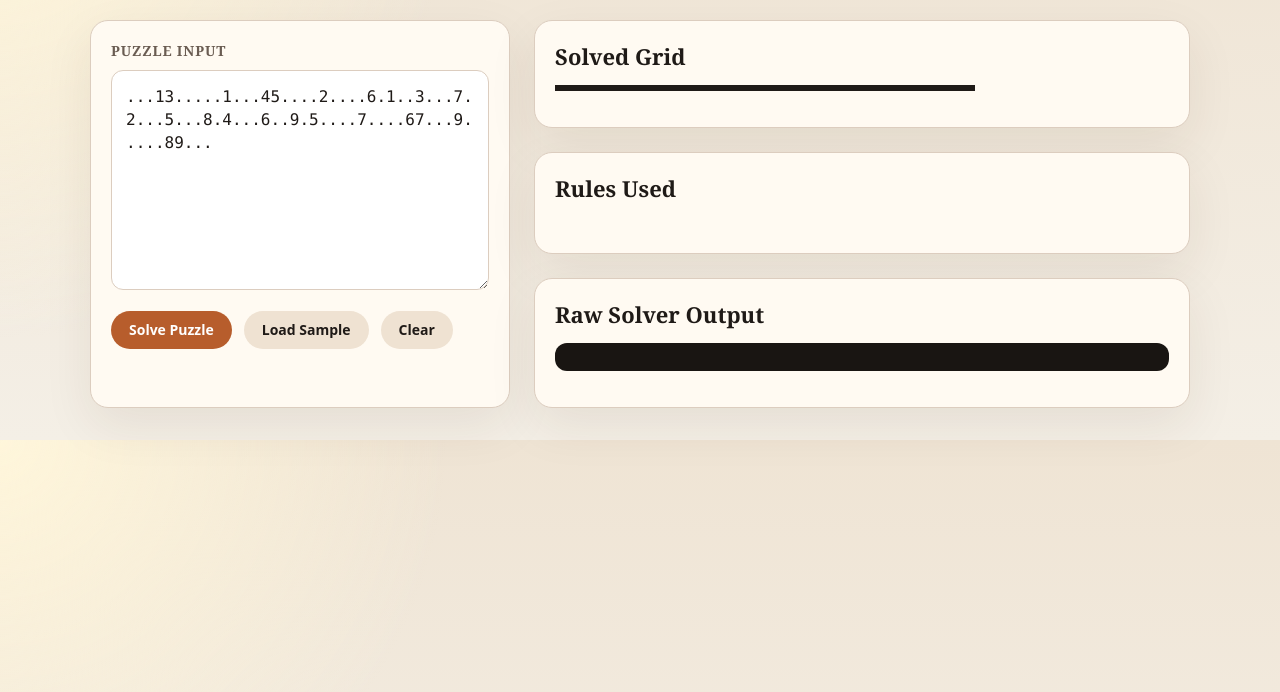
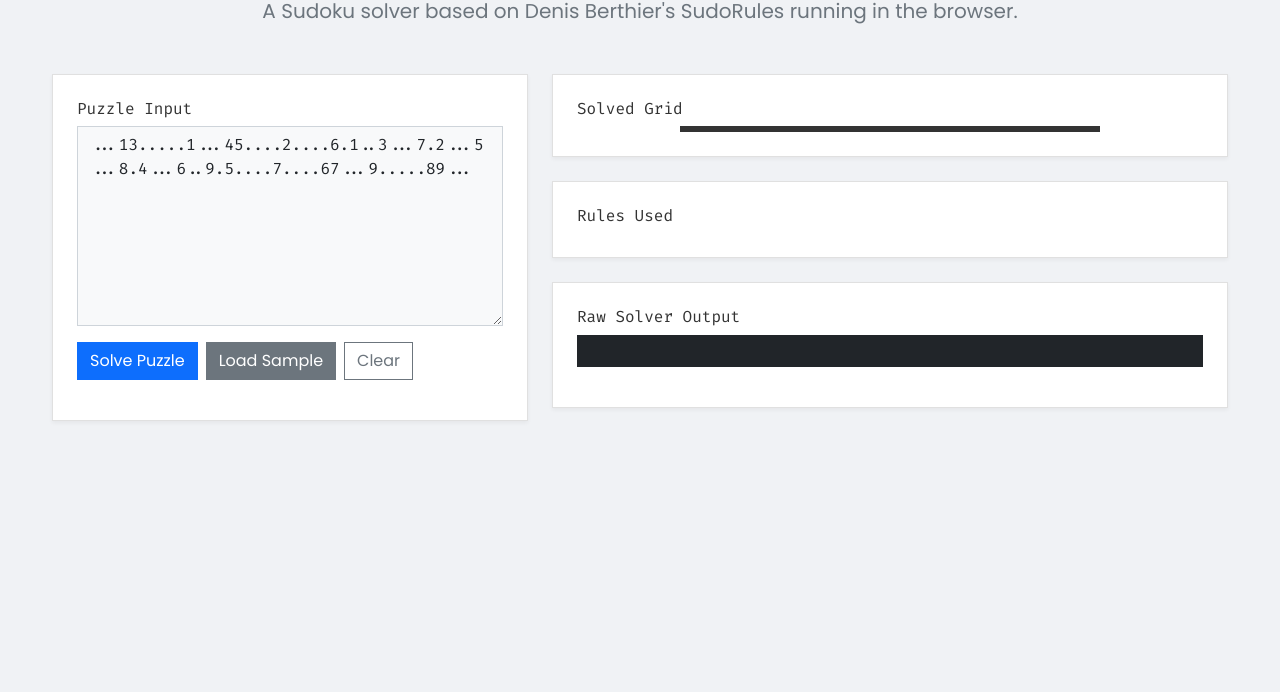
Before and after one commit to RomanLut/SudokuSolver, a website: page public/index.html in a window 1280 px wide. Shown: the part 108-800 px from the top of the page. Drawn offline with nearby package versions, Linux system fonts and the light colour scheme.

Commit message:
changed design

```diff
--- a/public/app.js
+++ b/public/app.js
@@ -8,9 +8,8 @@ const outputEl = document.getElementById('output');
 
 let solverBridgePromise;
 
-function setStatus(message, type = '') {
-  statusEl.textContent = message;
-  statusEl.className = `status ${type}`.trim();
+function setStatus(message, type = 'info') {
+  statusEl.innerHTML = `<div class="alert alert-${type}" role="alert">${message}</div>`;
 }
 
 function normalizePuzzle(input) {
@@ -42,6 +41,7 @@ function renderRules(rulesUsed) {
 
   if (!rulesUsed || !rulesUsed.length) {
     const li = document.createElement('li');
+    li.className = 'list-group-item';
     li.textContent = 'No rule lines were parsed from solver output.';
     rulesEl.appendChild(li);
     return;
@@ -49,6 +49,7 @@ function renderRules(rulesUsed) {
 
   for (const rule of rulesUsed) {
     const li = document.createElement('li');
+    li.className = 'list-group-item';
     li.textContent = rule;
     rulesEl.appendChild(li);
   }
@@ -102,7 +103,7 @@ async function getSolverBridge() {
 
 async function solvePuzzle() {
   const puzzle = puzzleEl.value;
-  setStatus('Solving in WebAssembly...');
+  setStatus('Solving in WebAssembly...', 'info');
   outputEl.textContent = '';
   rulesEl.innerHTML = '';
   gridEl.innerHTML = '';
@@ -113,21 +114,21 @@ async function solvePuzzle() {
     renderGrid(puzzle, data.solvedGrid);
     renderRules(data.rulesUsed);
     outputEl.textContent = data.rawOutput || '';
-    setStatus(`Solved in browser. Parsed ${data.rulesUsed.length} rule lines.`, 'ok');
+    setStatus(`Solved in browser. Parsed ${data.rulesUsed.length} rule lines.`, 'success');
   } catch (error) {
-    setStatus(error.message || String(error), 'error');
+    setStatus(error.message || String(error), 'danger');
   }
 }
 
 document.getElementById('solve').addEventListener('click', solvePuzzle);
 document.getElementById('sample').addEventListener('click', () => {
   puzzleEl.value = samplePuzzle;
-  setStatus('');
+  statusEl.innerHTML = '';
 });
 document.getElementById('clear').addEventListener('click', () => {
   puzzleEl.value = '';
   gridEl.innerHTML = '';
   rulesEl.innerHTML = '';
   outputEl.textContent = '';
-  setStatus('');
+  statusEl.innerHTML = '';
 });
--- a/public/index.html
+++ b/public/index.html
@@ -3,127 +3,75 @@
 <head>
     <meta charset="UTF-8">
     <meta name="viewport" content="width=device-width, initial-scale=1.0">
-    <title>Sudoku Solver</title>
+    <title>Sudoku Solver based on Denis Berthier's SudoRules</title>
+    <link href="https://cdn.jsdelivr.net/npm/bootstrap@5.3.3/dist/css/bootstrap.min.css" rel="stylesheet" integrity="sha384-QWTKZyjpPEjISv5WaRU9OFeRpok6YctnYmDr5pNlyT2bRjXh0JMhjY6hW+ALEwIH" crossorigin="anonymous">
+    <link rel="preconnect" href="https://fonts.googleapis.com">
+    <link rel="preconnect" href="https://fonts.gstatic.com" crossorigin>
+    <link href="https://fonts.googleapis.com/css2?family=Poppins:wght@400;700&family=Fira+Code:wght@400;700&display=swap" rel="stylesheet">
     <style>
         :root {
-            --bg: #f4efe6;
-            --panel: #fffaf2;
-            --ink: #1f1a17;
-            --muted: #6a5c52;
-            --line: #dccdbf;
-            --accent: #b75d2c;
-            --accent-dark: #8d451e;
-            --ok: #1e7a4f;
-            --error: #a53a2f;
+            --bg: #f0f2f5;
+            --panel: #ffffff;
+            --ink: #333333;
+            --muted: #6c757d;
+            --line: #e0e0e0;
+            --accent: #ff6f61;
+            --accent-dark: #e65a50;
+            --ok: #28a745;
+            --error: #dc3545;
         }
 
-        * { box-sizing: border-box; }
-
         body {
-            margin: 0;
-            padding: 32px;
-            font-family: Georgia, "Times New Roman", serif;
+            background-color: var(--bg);
             color: var(--ink);
-            background:
-                radial-gradient(circle at top left, #fff6db 0, transparent 32%),
-                linear-gradient(180deg, #efe4d4 0%, var(--bg) 100%);
+            font-family: 'Poppins', sans-serif;
         }
 
-        main {
-            max-width: 1100px;
-            margin: 0 auto;
+        .container {
+            max-width: 1200px;
         }
 
         h1 {
-            margin: 0 0 8px;
-            font-size: 40px;
-            line-height: 1;
+            font-weight: 700;
         }
 
-        p.lead {
-            margin: 0 0 24px;
-            color: var(--muted);
-            font-size: 18px;
+        h2, .h4 {
+            font-family: 'Fira Code', monospace;
+            font-size: 1rem;
         }
 
-        .layout {
-            display: grid;
-            grid-template-columns: 420px 1fr;
-            gap: 24px;
+        .lead {
+            color: var(--muted);
         }
 
         .panel {
-            background: var(--panel);
+            background-color: var(--panel);
             border: 1px solid var(--line);
-            border-radius: 18px;
-            padding: 20px;
-            box-shadow: 0 18px 50px rgba(67, 39, 18, 0.08);
+            border-radius: 0;
+            padding: 1.5rem;
+            box-shadow: 0 0.125rem 0.25rem rgba(0, 0, 0, 0.05);
+            height: 100%;
         }
 
-        label {
-            display: block;
-            margin-bottom: 10px;
-            font-weight: bold;
-            font-size: 14px;
-            letter-spacing: 0.06em;
-            text-transform: uppercase;
-            color: var(--muted);
+        textarea#puzzle {
+            font-family: 'Fira Code', monospace;
+            min-height: 200px;
+            background-color: #f8f9fa;
+            border-color: #ced4da;
+            border-radius: 0;
         }
 
-        textarea {
-            width: 100%;
-            min-height: 220px;
-            padding: 14px;
-            border: 1px solid var(--line);
-            border-radius: 12px;
-            resize: vertical;
-            font: 16px/1.45 Consolas, "Courier New", monospace;
-            color: var(--ink);
-            background: #fff;
+        .btn {
+            border-radius: 0;
         }
-
-        .actions {
-            display: flex;
-            gap: 12px;
-            margin-top: 16px;
-            flex-wrap: wrap;
-        }
-
-        button {
-            appearance: none;
-            border: 0;
-            border-radius: 999px;
-            padding: 12px 18px;
-            cursor: pointer;
-            font: 600 14px/1 system-ui, sans-serif;
-        }
-
-        button.primary {
-            background: var(--accent);
-            color: #fff;
-        }
-
-        button.primary:hover { background: var(--accent-dark); }
-
-        button.secondary {
-            background: #efe2d2;
-            color: var(--ink);
-        }
-
-        .status {
-            min-height: 24px;
-            margin-top: 14px;
-            font: 600 14px/1.4 system-ui, sans-serif;
-        }
-
-        .status.ok { color: var(--ok); }
-        .status.error { color: var(--error); }
 
         .grid {
             display: grid;
             grid-template-columns: repeat(9, 1fr);
             gap: 0;
-            width: min(100%, 420px);
+            width: 100%;
+            max-width: 420px;
+            margin: 0 auto;
             border: 3px solid var(--ink);
             background: #fff;
         }
@@ -133,93 +81,91 @@
             display: flex;
             align-items: center;
             justify-content: center;
-            border-right: 1px solid #999;
-            border-bottom: 1px solid #999;
-            font: 700 20px/1 Georgia, serif;
-        }
-
-        .cell.given {
-            background: #f6ede0;
+            border-right: 1px solid var(--line);
+            border-bottom: 1px solid var(--line);
+            font-family: 'Fira Code', monospace;
+            font-size: 1.25rem;
         }
 
         .cell:nth-child(3n) { border-right: 3px solid var(--ink); }
         .cell:nth-child(9n) { border-right: 0; }
-        .cell:nth-child(n + 19):nth-child(-n + 27),
-        .cell:nth-child(n + 46):nth-child(-n + 54) {
+
+        .cell:nth-child(n+19):nth-child(-n+27),
+        .cell:nth-child(n+46):nth-child(-n+54) {
             border-bottom: 3px solid var(--ink);
         }
 
-        h2 {
-            margin: 0 0 14px;
-            font-size: 22px;
+        .cell.given {
+            background: #e9ecef;
         }
 
-        .rules {
-            margin: 0;
-            padding-left: 20px;
-            max-height: 420px;
-            overflow: auto;
-            font: 14px/1.45 Consolas, "Courier New", monospace;
+        #rules {
+            font-family: 'Fira Code', monospace;
+            font-size: 0.875rem;
+            max-height: 300px;
+            overflow-y: auto;
         }
 
-        pre {
-            margin: 0;
-            max-height: 420px;
-            overflow: auto;
-            padding: 14px;
-            border-radius: 12px;
-            background: #191512;
-            color: #f7f1e8;
-            font: 13px/1.45 Consolas, "Courier New", monospace;
-        }
-
-        .stack {
-            display: grid;
-            gap: 24px;
-        }
-
-        @media (max-width: 900px) {
-            body { padding: 18px; }
-            .layout { grid-template-columns: 1fr; }
+        #output {
+            font-family: 'Fira Code', monospace;
+            font-size: 0.875rem;
+            background-color: #212529;
+            color: #f8f9fa;
+            padding: 1rem;
+            border-radius: 0;
+            max-height: 300px;
+            overflow-y: auto;
         }
     </style>
 </head>
 <body>
-<main>
-    <h1>Sudoku Solver</h1>
-    <p class="lead">Paste an 81-cell puzzle, solve it in the browser with a CLIPS WebAssembly runtime, and inspect the rules used.</p>
+<main class="container py-5">
+    <div class="text-center mb-5">
+        <h1>Sudoku Solver</h1>
+        <p class="lead">A Sudoku solver based on Denis Berthier's SudoRules running in the browser.</p>
+    </div>
 
-    <div class="layout">
-        <section class="panel">
-            <label for="puzzle">Puzzle Input</label>
-            <textarea id="puzzle" spellcheck="false">...13.....1...45....2....6.1..3...7.2...5...8.4...6..9.5....7....67...9.....89...</textarea>
-            <div class="actions">
-                <button id="solve" class="primary">Solve Puzzle</button>
-                <button id="sample" class="secondary" type="button">Load Sample</button>
-                <button id="clear" class="secondary" type="button">Clear</button>
+    <div class="row g-4">
+        <div class="col-lg-5">
+            <div class="panel">
+                <div class="mb-3">
+                    <h2 class="h4">Puzzle Input</h2>
+                    <textarea id="puzzle" class="form-control" spellcheck="false">...13.....1...45....2....6.1..3...7.2...5...8.4...6..9.5....7....67...9.....89...</textarea>
+                </div>
+                <div class="d-flex gap-2">
+                    <button id="solve" class="btn btn-primary">Solve Puzzle</button>
+                    <button id="sample" class="btn btn-secondary" type="button">Load Sample</button>
+                    <button id="clear" class="btn btn-outline-secondary" type="button">Clear</button>
+                </div>
+                <div id="status" class="mt-3"></div>
             </div>
-            <div id="status" class="status"></div>
-        </section>
-
-        <section class="stack">
-            <section class="panel">
-                <h2>Solved Grid</h2>
-                <div id="grid" class="grid" aria-live="polite"></div>
-            </section>
-
-            <section class="panel">
-                <h2>Rules Used</h2>
-                <ol id="rules" class="rules"></ol>
-            </section>
-
-            <section class="panel">
-                <h2>Raw Solver Output</h2>
-                <pre id="output"></pre>
-            </section>
-        </section>
+        </div>
+        <div class="col-lg-7">
+            <div class="row g-4">
+                <div class="col-12">
+                    <div class="panel">
+                        <h2 class="h4">Solved Grid</h2>
+                        <div id="grid" class="grid" aria-live="polite"></div>
+                    </div>
+                </div>
+                <div class="col-12">
+                    <div class="panel">
+                        <h2 class="h4">Rules Used</h2>
+                        <ol id="rules" class="list-group list-group-numbered"></ol>
+                    </div>
+                </div>
+                <div class="col-12">
+                    <div class="panel">
+                        <h2 class="h4">Raw Solver Output</h2>
+                        <pre id="output"></pre>
+                    </div>
+                </div>
+            </div>
+        </div>
     </div>
 </main>
 
 <script type="module" src="./app.js"></script>
+<script src="https://cdn.jsdelivr.net/npm/bootstrap@5.3.3/dist/js/bootstrap.bundle.min.js" integrity="sha384-YvpcrYf0tY3lHB60NNkmXc5s9fDVZLESaAA55NDzOxhy9GkcIdslK1eN7N6jIeHz" crossorigin="anonymous"></script>
 </body>
 </html>
```
